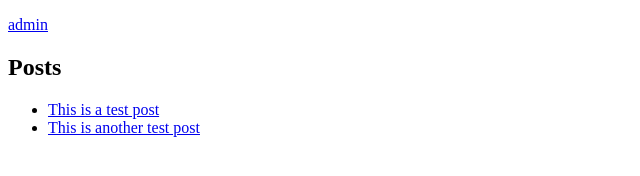
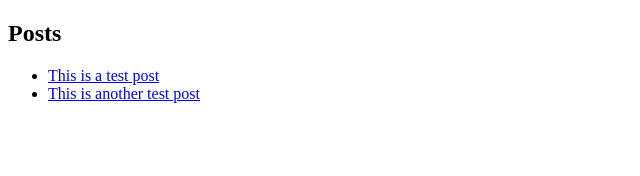
Before and after one commit to Peter554/netlifycmsdemo, an Eleventy site: page src/index.njk in a window 1280 px wide. Shown: the whole page, without its empty margins (0-640 px from the left). Built offline with nearby package versions, Linux system fonts and the light colour scheme; Eleventy itself is replaced by a stand-in of ours; files that its build step writes are made by us from their sources.

Commit message:
Remove admin link from homepage

```diff
--- a/src/index.njk
+++ b/src/index.njk
@@ -1,8 +1,6 @@
 ---
 layout: base-layout.njk
 ---
-
-<p><a href="/admin">admin</a></p>
 
 <h2>Posts</h2>
 
```
